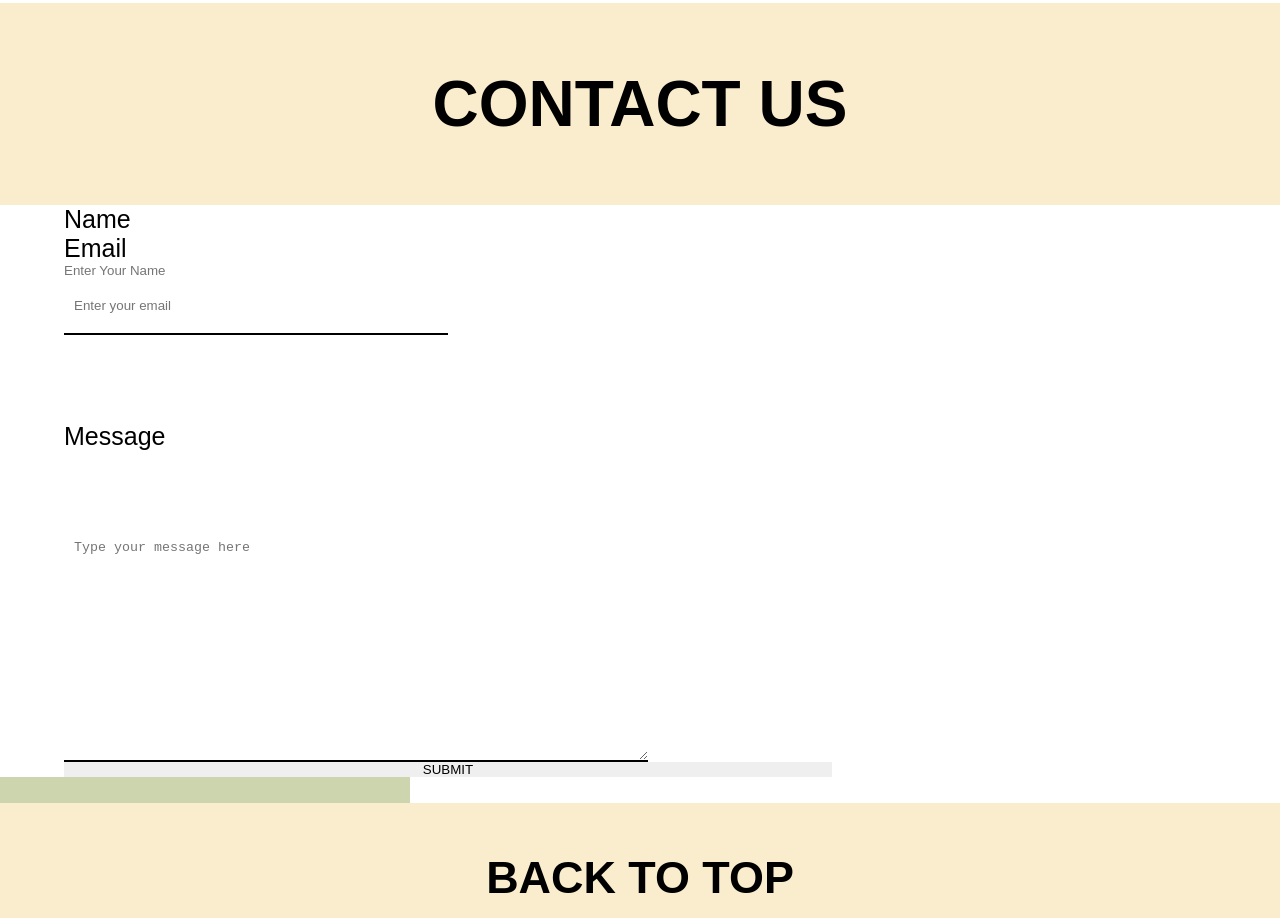
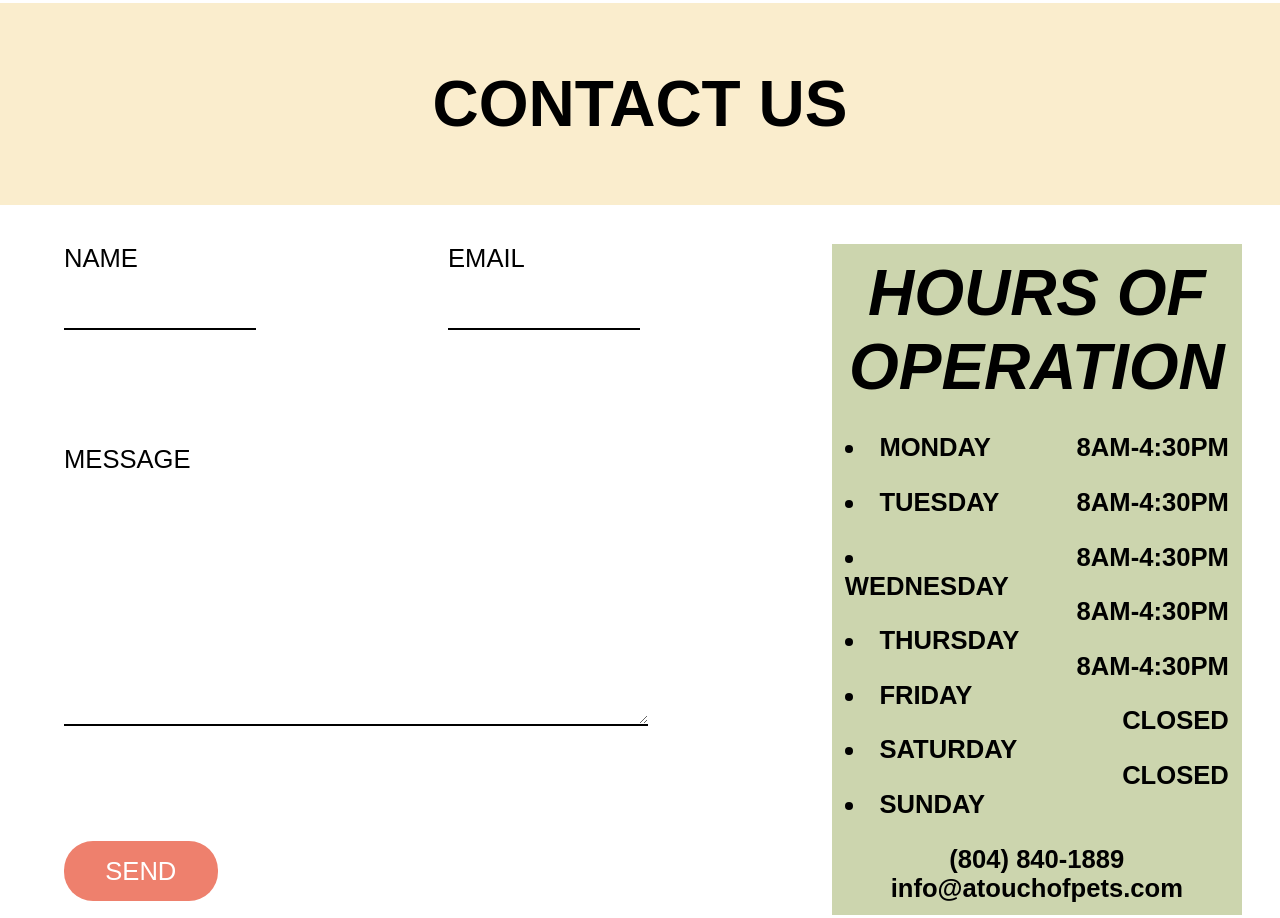
Before and after one commit to meganfjeter/atop, a plain HTML site: page contact.html in a window 1280 px wide. Shown: the part 235-1153 px from the top of the page. Drawn offline with nearby package versions, Linux system fonts and the light colour scheme; a web font is replaced by a local one.

Commit message:
Update contact.html

```diff
--- a/contact.html
+++ b/contact.html
@@ -70,28 +70,67 @@
 
 <h3 class="title">CONTACT US</h3>
 
-<div class="contactcol">
-    <div class="contactrow">
+<div class="contactpage">
+    <form class="contactform">
+        <div class="nonmess">
+            <div class="name">
+                <label for="name">NAME</label>
+                <input type="text" id="name" name="name">
+            </div>
 
-        <form class="contactform" name="myfirstform" action="#" method="post">
-            <label for="firstname">Name</label>
-            <label for="email">Email<br></label>
-            <input type="text" size="20" id="firstname" placeholder="Enter Your Name"/>
+            <div class="email">
+                <label for="email">EMAIL</label>
+                <input type="text" id="email" name="email">
+            </div>
+        </div>
+        <div class="message">
+            <label for="message">MESSAGE</label>
+            <textarea id="message" name="message" rows="8" cols="10"></textarea>
+        </div>
 
-            <input type="text" size="20" id="email" placeholder="Enter your email" />
-            <br><br><br>
-            <label for="message">Message</label><br>
-            <textarea placeholder="Type your message here" rows="10" cols="100" id="message" class="textarea" ></textarea>
-            <input type="SUBMIT" value="SUBMIT" />
-        </form>
+        <div class ="button">
 
-        <div class="hoursofop">
+        <button>SEND</button>
+        </div>
+    </form>
 
-        </div>
+
+    <div class="hoursofop">
+            <p id="hours">HOURS OF OPERATION</p><br>
+                <div class="schedule">
+
+                    <ul class="dates">
+                        <li>MONDAY</li>
+                        <li>TUESDAY</li>
+                        <li>WEDNESDAY</li>
+                        <li>THURSDAY</li>
+                        <li>FRIDAY</li>
+                        <li>SATURDAY</li>
+                        <li>SUNDAY</li>
+                    </ul>
+
+                    <ul class="times">
+                        <li>8AM-4:30PM</li>
+                        <li>8AM-4:30PM</li>
+                        <li>8AM-4:30PM</li>
+                        <li>8AM-4:30PM</li>
+                        <li>8AM-4:30PM</li>
+                        <li>CLOSED</li>
+                        <li>CLOSED</li>
+                    </ul>
+            </div>
+
+            <p class="number"><b>(804) 840-1889<br>info@atouchofpets.com</b></p>
+
+
+
+
+
+
+
+
     </div>
 </div>
-
-
 
 
 
```
